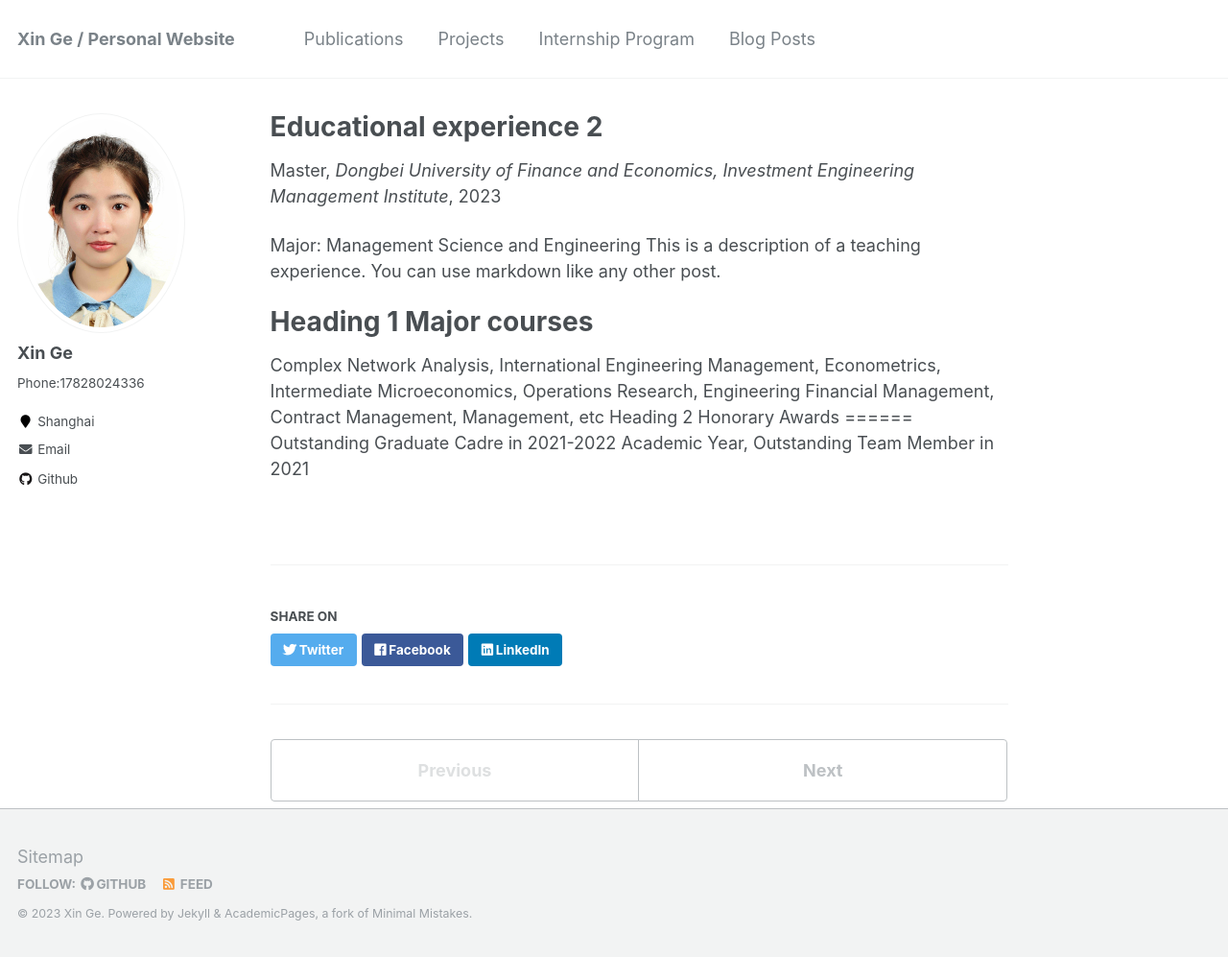
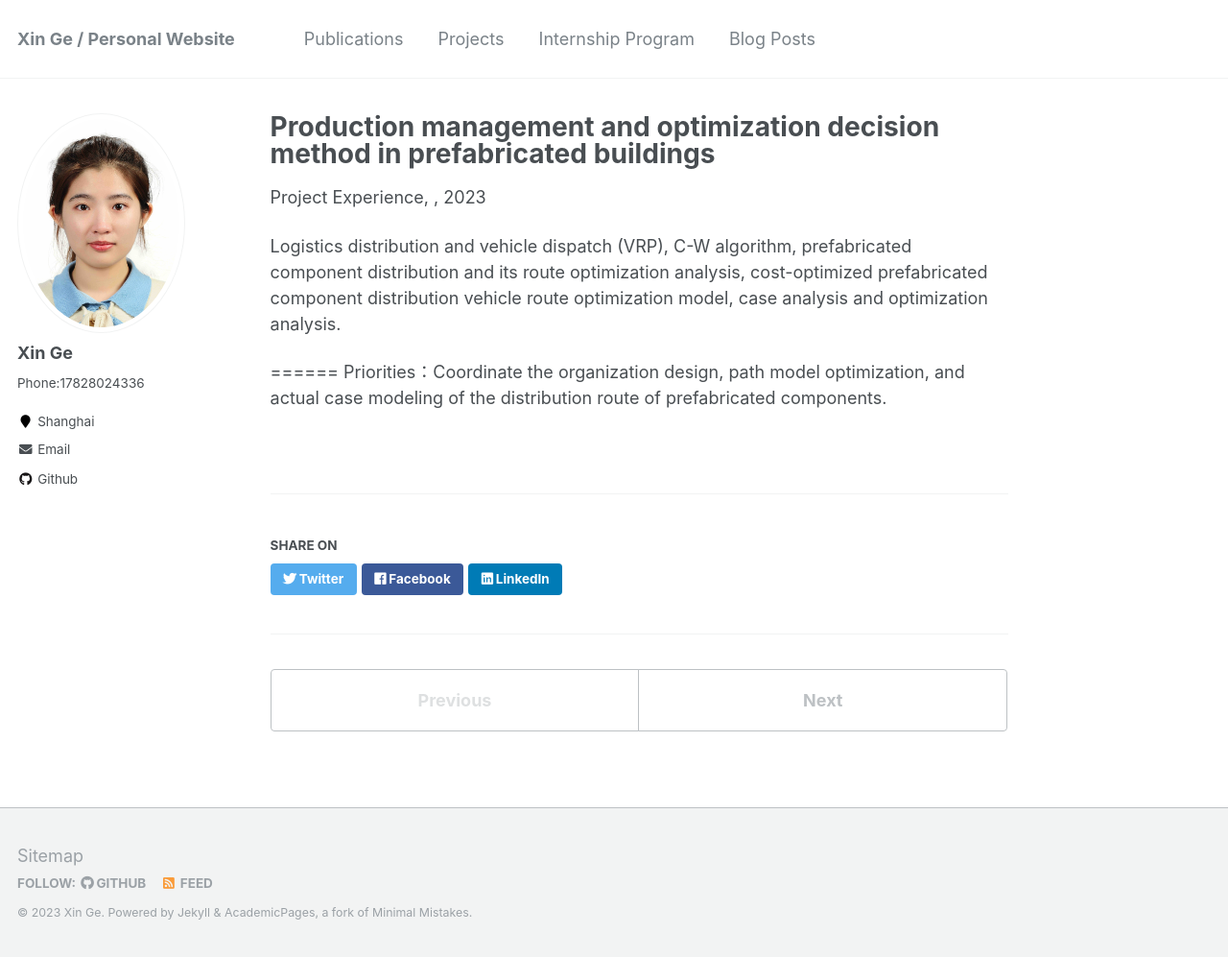
Before and after one commit to Esther0630/Esther0630.github.io, a Jekyll site: the page built from _teaching/2015-spring-teaching-2.md, in a window 1280 px wide and 997 px high. Shown: the whole window at 96% size. Built offline with Jekyll 4.4.1, drawn with Linux system fonts in a browser that asks for light colours.

Commit message:
Update 2015-spring-teaching-2.md

```diff
--- a/_teaching/2015-spring-teaching-2.md
+++ b/_teaching/2015-spring-teaching-2.md
@@ -1,18 +1,14 @@
 ---
-title: "Educational experience 2"
+title: "Production management and optimization decision method in prefabricated buildings"
 collection: teaching
-type: "Master"
+type: "Project Experience"
 permalink: /teaching/2015-spring-teaching-1
-venue: "Dongbei University of Finance and Economics, Investment Engineering Management Institute"
-date: 2021.09-2024.01
+date: 2021.09-2022.03
 location: "Dalian, China"
 ---
-Major: Management Science and Engineering
-This is a description of a teaching experience. You can use markdown like any other post.
+Logistics distribution and vehicle dispatch (VRP), C-W algorithm, prefabricated component distribution and its route optimization
+analysis, cost-optimized prefabricated component distribution vehicle route optimization model, case analysis and optimization analysis.
 
-Heading 1 Major courses
 ======
-Complex Network Analysis, International Engineering Management, Econometrics, Intermediate Microeconomics, Operations Research, Engineering Financial Management, Contract Management, Management, etc
-Heading 2 Honorary Awards
-======
-Outstanding Graduate Cadre in 2021-2022 Academic Year, Outstanding Team Member in 2021
+Priorities：Coordinate the organization design, path model optimization, and actual case modeling of the distribution route of
+prefabricated components.
```
